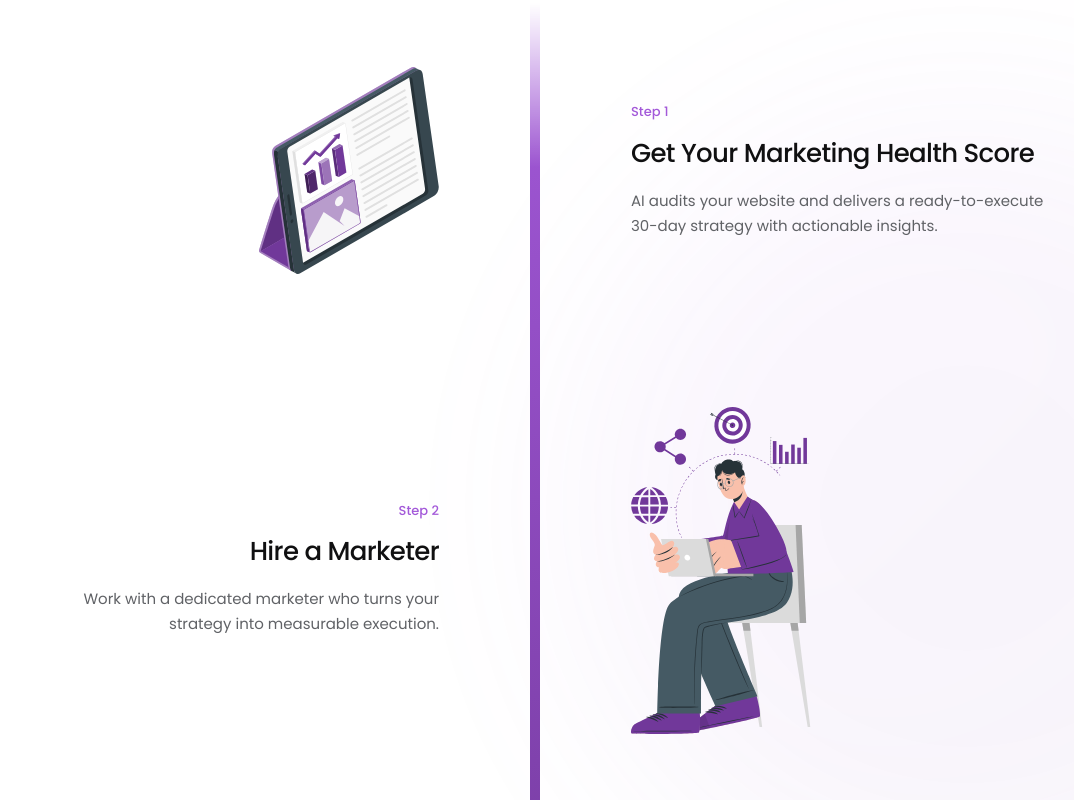
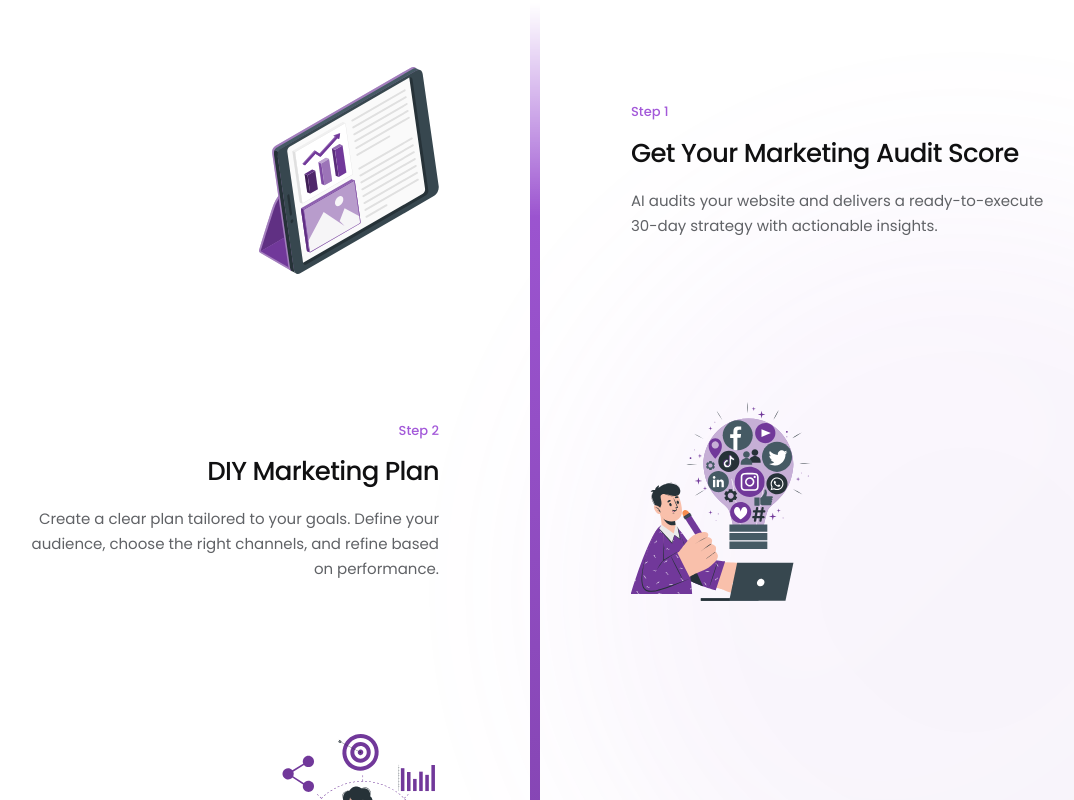
Before and after one commit to Brainito1101/brainito-website, a Next.js app: page / in a window 1280 px wide. Shown: the part 1260-2060 px from the top of the page, without its empty margins (105-1179 px from the left). Built offline with nearby package versions, Linux system fonts and the light colour scheme; no server answers.

Commit message:
Update marketing steps titles and descriptions

```diff
--- a/src/components/sections/how-it-works.tsx
+++ b/src/components/sections/how-it-works.tsx
@@ -8,20 +8,27 @@ import Image from "next/image";
 const steps = [
     {
         number: "Step 1",
-        title: "Get Your Marketing Health Score",
+        title: "Get Your Marketing Audit Score",
         description:
             "AI audits your website and delivers a ready-to-execute 30-day strategy with actionable insights.",
         image: "/vectors/5.svg",
     },
     {
         number: "Step 2",
-        title: "Hire a Marketer",
+        title: "DIY Marketing Plan",
         description:
-            "Work with a dedicated marketer who turns your strategy into measurable execution.",
-        image: "/vectors/7.svg",
+            "Create a clear plan tailored to your goals. Define your audience, choose the right channels, and refine based on performance.",
+        image: "/vectors/diy.svg",
     },
     {
         number: "Step 3",
+        title: "Hire a Marketer",
+        description:
+            "Connect with a marketing expert who turns your strategy into action. They manage campaigns, optimize performance, and deliver measurable results.",
+        image: "/vectors/7.svg",
+    },
+        {
+        number: "Step 4",
         title: "Build Your Growth Engine",
         description:
             "Scale ads, content, funnels, and reporting like a pro inside Brainito.",
```
